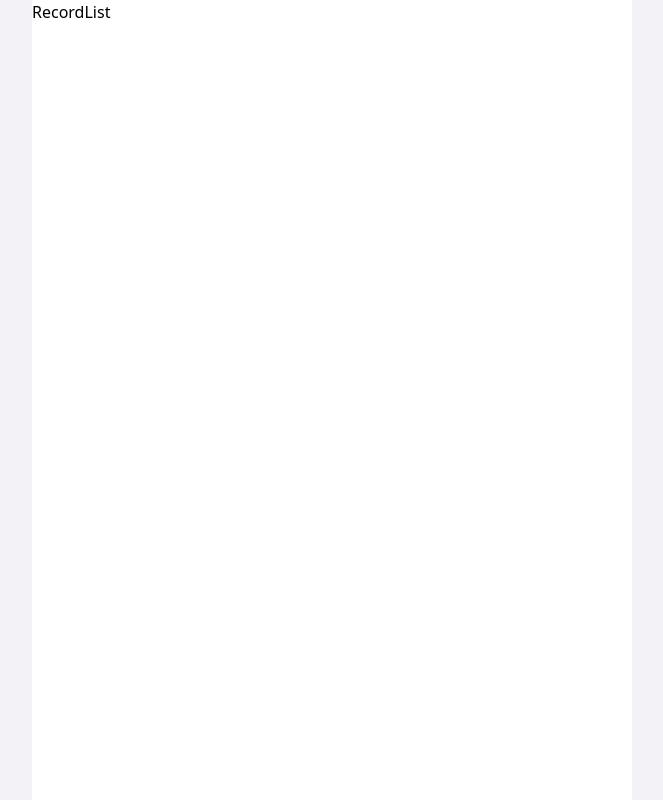
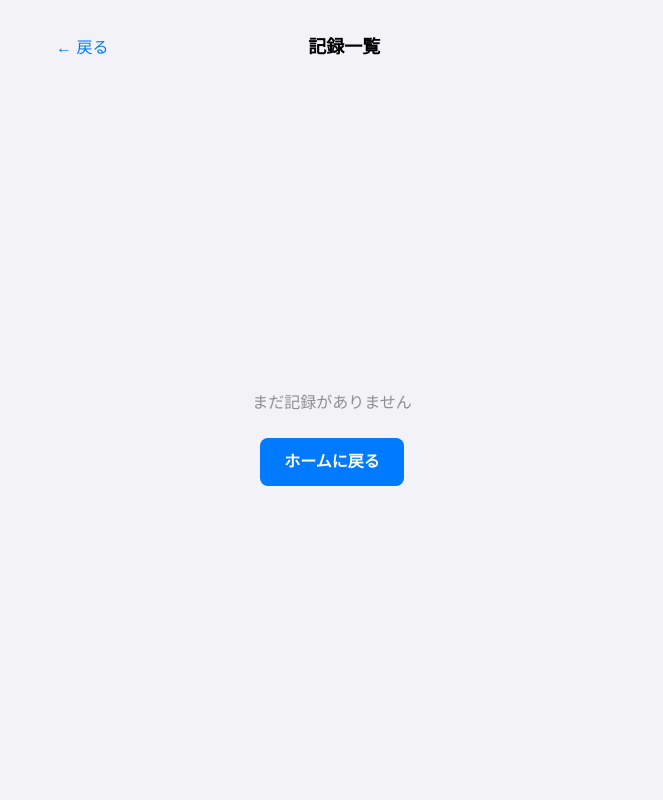
Before and after one commit to ryo-hajime-code/applied_information_exam_app, a React (Vite) app: page /records in a window 1280 px wide. Shown: the whole page, without its empty margins (308-971 px from the left). Built offline with nearby package versions, Linux system fonts and the light colour scheme.

Commit message:
RecordList画面の実装 #23

```diff
--- a/src/pages/RecordList.tsx
+++ b/src/pages/RecordList.tsx
@@ -1,6 +1,232 @@
-// Issue-009: 仮実装（RecordList画面の実コンポーネントはIssue-014で実装）
-const RecordList = () => {
-  return <div>RecordList</div>;
-};
+// src/pages/RecordList.tsx
+// 記録一覧画面。演習記録の閲覧・削除ができる。
+// 削除後は getSortedRecords() / calculateComparisons() を再実行して
+// 隣接レコードの前回比を更新する（削除によって隣接関係が変わるため）。
 
-export default RecordList;
+import { useEffect, useState } from 'react';
+import { useNavigate } from 'react-router-dom';
+import styled from 'styled-components';
+import { RecordCard } from '../components/RecordCard';
+import { ConfirmDialog } from '../components/ConfirmDialog';
+import { Toast } from '../components/Toast';
+import { Button } from '../components/Button';
+import { calculateComparisons } from '../services/calculator';
+import {
+  getSortedRecords,
+  getAverageRate,
+  getTotalCount,
+  deleteRecord,
+} from '../services/storage';
+import type { PracticeRecord } from '../types';
+
+export default function RecordList() {
+  const navigate = useNavigate();
+
+  const [records, setRecords] = useState<PracticeRecord[]>([]);
+  const [comparisons, setComparisons] = useState<(number | null)[]>([]);
+  const [stats, setStats] = useState({ average: 0, total: 0 });
+
+  // 削除確認ダイアログの開閉と対象IDを管理する。
+  // null の場合は「削除対象が選ばれていない（ダイアログ非表示）」を意味する。
+  const [deleteTargetId, setDeleteTargetId] = useState<string | null>(null);
+  const [isDialogOpen, setIsDialogOpen] = useState(false);
+
+  const [toastMessage, setToastMessage] = useState('');
+  const [toastVisible, setToastVisible] = useState(false);
+
+  // マウント時に LocalStorage から一覧・統計を読み込む。
+  // useEffect の依存配列を [] にして初回のみ実行する。
+  useEffect(() => {
+    loadData(); // 同ファイル45行目の関数
+  }, []);
+
+  // 一覧・前回比・統計をまとめて再取得する。
+  // 削除後にも呼び出すことで、隣接レコードの前回比変化を反映させる。
+  const loadData = () => {
+    const sorted = getSortedRecords();
+    setRecords(sorted);
+    setComparisons(calculateComparisons(sorted));
+    setStats({ average: getAverageRate(), total: getTotalCount() });
+  };
+
+  // 削除ボタン押下: ConfirmDialog を開くだけで、実際の削除はユーザー確認後に行う。
+  // 削除対象をセットして、確認ダイアログを開く。
+  const handleDeleteClick = (id: string) => {
+    setDeleteTargetId(id);
+    setIsDialogOpen(true);
+  };
+
+  // 削除確認後の処理。
+  // 1. deleteRecord() で LocalStorage から削除
+  // 2. 一覧・統計を再取得（隣接レコードの前回比を再計算するため loadData() を使う）
+  // 3. トースト通知を2秒表示
+  // 4. ダイアログを閉じる
+  const handleDeleteConfirm = () => {
+    if (!deleteTargetId) return;
+
+    const success = deleteRecord(deleteTargetId);
+    if (success) {
+      loadData();
+      showToast('記録を削除しました');
+    }
+
+    setIsDialogOpen(false);
+    setDeleteTargetId(null);
+  };
+
+  const handleDeleteCancel = () => {
+    setIsDialogOpen(false);
+    setDeleteTargetId(null);
+  };
+
+  // トースト通知を表示し、2秒後に自動消去する。
+  // Toast 内でタイマー管理しないのは、isVisible の切替ごとにタイマーが増殖するため
+  // （Toast.tsx コンポーネントのコメント参照）。
+  const showToast = (message: string) => {
+    setToastMessage(message);
+    setToastVisible(true);
+    setTimeout(() => setToastVisible(false), 2000);
+  };
+
+  return (
+    <PageWrapper>
+      <Header>
+        {/* useNavigate(-1) で前の画面に戻る。
+            history がない場合でも "/" に戻れるようフォールバックを持つ。 */}
+        <BackButton type="button" onClick={() => navigate(-1)}>
+          ← 戻る
+        </BackButton>
+        <Title>記録一覧</Title>
+        {/* ヘッダーを左右均等にするためのスペーサー */}
+        <HeaderSpacer />
+      </Header>
+
+      {records.length === 0 ? (
+        // 記録0件時は空状態UIを表示する。
+        // 「まだ記録がありません」と「ホームに戻る」ボタンを提示することで、
+        // ユーザーが次にすべき操作を迷わないようにする（04_screen-design.md セクション6）。
+        <EmptyState>
+          <EmptyMessage>まだ記録がありません</EmptyMessage>
+          <Button label="ホームに戻る" variant="primary" onClick={() => navigate('/')} />
+        </EmptyState>
+      ) : (
+        <>
+          <Summary>
+            <SummaryText>平均正答率: {stats.average}%</SummaryText>
+            <SummaryText>総演習回数: {stats.total}回</SummaryText>
+          </Summary>
+
+          <RecordListContainer>
+            {records.map((record, index) => (
+              <RecordCard
+                key={record.id}
+                record={record}
+                comparison={comparisons[index] ?? null}
+                onDelete={handleDeleteClick}
+              />
+            ))}
+          </RecordListContainer>
+        </>
+      )}
+
+      <ConfirmDialog
+        isOpen={isDialogOpen}
+        message={`この記録を削除しますか？\nこの操作は取り消せません。`}
+        onConfirm={handleDeleteConfirm}
+        onCancel={handleDeleteCancel}
+      />
+
+      <Toast message={toastMessage} isVisible={toastVisible} type="info" />
+    </PageWrapper>
+  );
+}
+
+// ─── Styled Components ───────────────────────────────────────────
+
+const PageWrapper = styled.div`
+  display: flex;
+  flex-direction: column;
+  gap: 16px;
+  padding: 16px;
+  min-height: 100dvh;
+  background-color: var(--color-background);
+`;
+
+// ヘッダーは左: 戻るボタン、中央: タイトル、右: スペーサーの3カラム構成にする。
+// justifyContent: space-between だとタイトルが中央に来ないため、
+// 両端に同幅の要素を置くことでタイトルを視覚的に中央に配置する。
+const Header = styled.header`
+  display: flex;
+  align-items: center;
+  justify-content: space-between;
+  padding: 8px 0;
+`;
+
+// 最小タッチターゲット 44px × 44px（WCAG 2.5.5 準拠）
+const BackButton = styled.button`
+  background: none;
+  border: none;
+  cursor: pointer;
+  font-size: 16px;
+  color: #007aff;
+  padding: 8px;
+  min-height: 44px;
+  min-width: 44px;
+  border-radius: 8px;
+  transition: background-color 0.2s ease;
+
+  &:active {
+    background-color: rgba(0, 0, 0, 0.08);
+  }
+`;
+
+const Title = styled.h1`
+  font-size: 18px;
+  font-weight: 700;
+  color: #000000;
+  margin: 0;
+`;
+
+// Header の左右バランスを取るためのダミー要素。
+// BackButton と同じ幅を確保することで Title が中央に見える。
+const HeaderSpacer = styled.div`
+  min-width: 44px;
+`;
+
+const Summary = styled.div`
+  background-color: #ffffff;
+  border-radius: 12px;
+  padding: 16px;
+  display: flex;
+  flex-direction: column;
+  gap: 8px;
+  box-shadow: 0 1px 4px rgba(0, 0, 0, 0.12);
+`;
+
+const SummaryText = styled.p`
+  margin: 0;
+  font-size: 16px;
+  font-weight: 600;
+  color: #000000;
+`;
+
+const RecordListContainer = styled.div`
+  display: flex;
+  flex-direction: column;
+`;
+
+const EmptyState = styled.div`
+  display: flex;
+  flex-direction: column;
+  align-items: center;
+  justify-content: center;
+  gap: 24px;
+  flex: 1;
+  padding: 48px 0;
+`;
+
+const EmptyMessage = styled.p`
+  font-size: 16px;
+  color: #8e8e93;
+  margin: 0;
+`;
```
